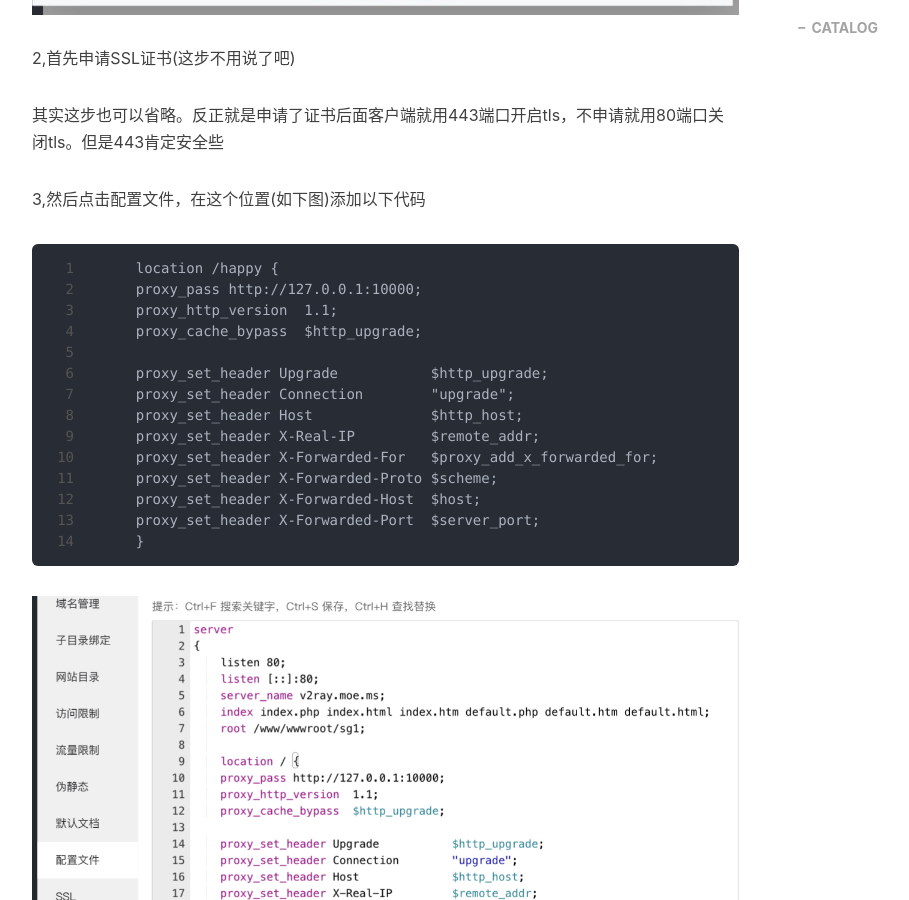
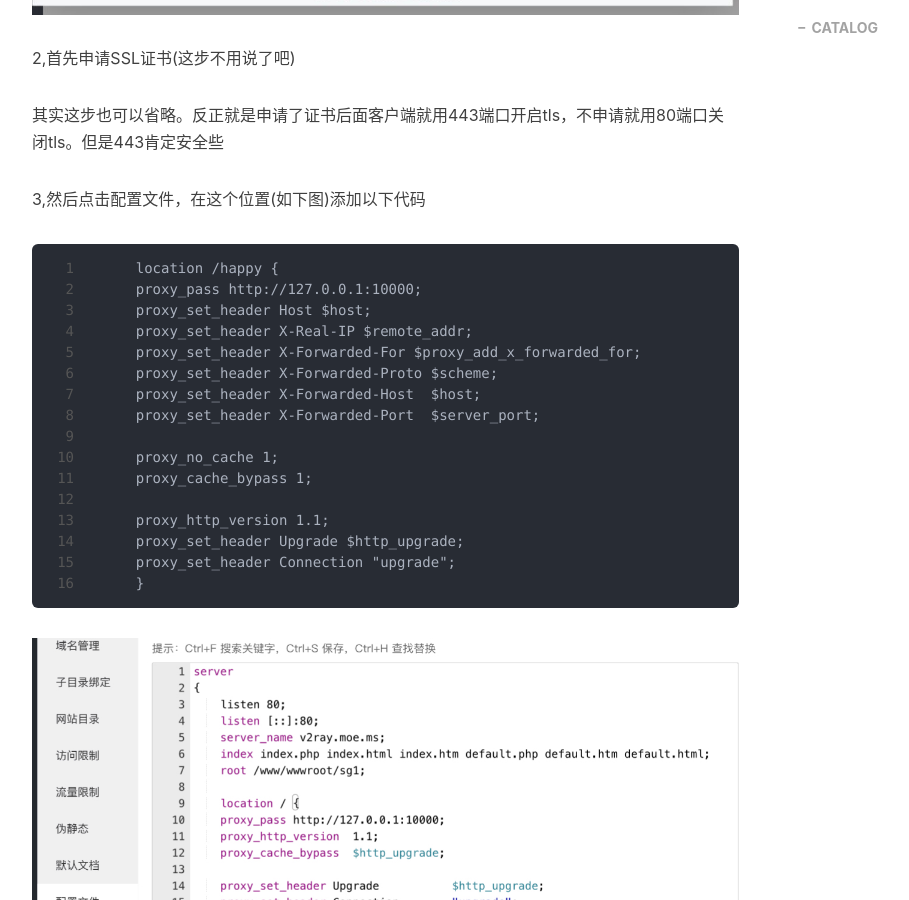
Before and after one commit to 8838/8838.github.io, a Jekyll site: the page built from _posts/2024-07-14-bt-docker-v2ray.md, in a window 1280 px wide and 900 px high, scrolled down 2502 px. Shown: the whole window, without its empty margins (233-1142 px from the left). Built offline with Jekyll 4.4.1, drawn with Linux system fonts in a browser that asks for light colours; nearby versions of some CDN libraries; comment, search, counter and statistics services are not loaded.

Commit message:
Update 2024-07-14-bt-docker-v2ray.md

````diff
--- a/_posts/2024-07-14-bt-docker-v2ray.md
+++ b/_posts/2024-07-14-bt-docker-v2ray.md
@@ -83,17 +83,19 @@ docker run -d --network host --name v2ray --restart=always -v /etc/v2ray:/etc/v2
 ```
     location /happy {
     proxy_pass http://127.0.0.1:10000;
-    proxy_http_version  1.1;
-    proxy_cache_bypass  $http_upgrade;
-
-    proxy_set_header Upgrade           $http_upgrade;
-    proxy_set_header Connection        "upgrade";
-    proxy_set_header Host              $http_host;
-    proxy_set_header X-Real-IP         $remote_addr;
-    proxy_set_header X-Forwarded-For   $proxy_add_x_forwarded_for;
+    proxy_set_header Host $host;
+    proxy_set_header X-Real-IP $remote_addr;
+    proxy_set_header X-Forwarded-For $proxy_add_x_forwarded_for;
     proxy_set_header X-Forwarded-Proto $scheme;
     proxy_set_header X-Forwarded-Host  $host;
     proxy_set_header X-Forwarded-Port  $server_port;
+
+    proxy_no_cache 1;
+    proxy_cache_bypass 1;
+
+    proxy_http_version 1.1;
+    proxy_set_header Upgrade $http_upgrade;
+    proxy_set_header Connection "upgrade";
     }
 ```
 
````
